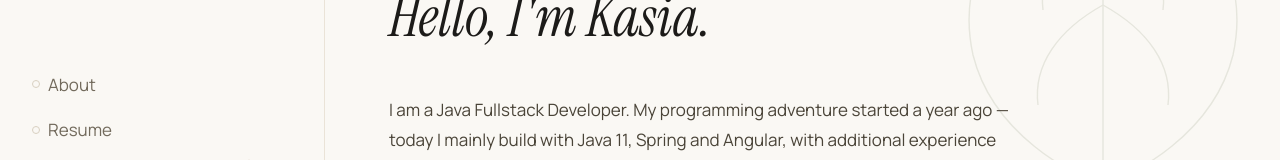
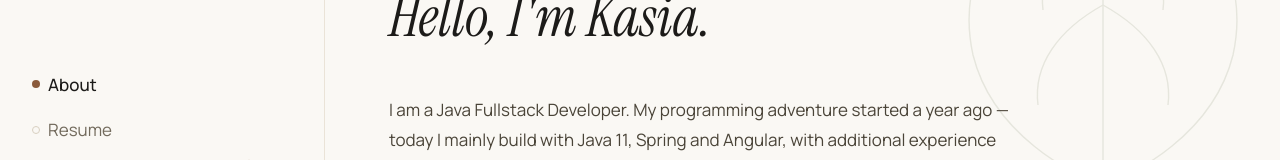
Before and after one commit to Kasia-Sikora/CV, a React (Vite) app: page / in a window 1280 px wide. Shown: the part 130-290 px from the top of the page. Built offline with nearby package versions, Linux system fonts and the light colour scheme.

Commit message:
feat: add scroll features and animation
- Add scroll progressBar - thin bar along the sidebar's right border
- Add scrollSpy nav, so active link auto-updates as sections enter
  viewport
- Fade in/Fade out sections on enter/leave viewport

```diff
--- a/src/App.tsx
+++ b/src/App.tsx
@@ -11,6 +11,7 @@ function App() {
 
   return (
     <>
+     <div className='scrollProgress'/>
       <SideBar />
       <LeafUp className="leaf up" aria-hidden="true" />
       <LeafDown className="leaf down" aria-hidden="true" />
--- a/src/components/About.tsx
+++ b/src/components/About.tsx
@@ -1,6 +1,10 @@
+import { useInView } from "../hooks/useActiveSection"
+
 const About = () => {
+  const [ref, inView] = useInView<HTMLElement>()
+
   return (
-    <section id="about" className="about sectionVerticalRhythm" >
+    <section id="about" className={`about sectionVerticalRhythm ${inView ? 'inView' : ''}`} ref={ref} >
       <p className="eyebrowLabel">About</p>
       <h1>Hello, I'm Kasia.</h1>
       <p>I am a Java Fullstack Developer. My programming adventure started a year ago — today I mainly build with Java 11, Spring and Angular, with additional experience in Python, Flask, JavaScript and PostgreSQL. I'm always open to learning new technologies.</p>
--- a/src/components/Contact.scss
+++ b/src/components/Contact.scss
@@ -38,7 +38,7 @@
 
     textarea {
       min-height: 120px;
-      resize: vertical;
+      resize: none;
     }
 
     button {
--- a/src/components/Contact.tsx
+++ b/src/components/Contact.tsx
@@ -1,14 +1,16 @@
 import { type SubmitEvent } from 'react'
 import './Contact.scss'
+import { useInView } from '../hooks/useActiveSection'
 
 const Contact = () => {
+  const [ref, inView] = useInView<HTMLElement>()
 
   const handleSubmit = (event: SubmitEvent) => {
     event.preventDefault()
   }
 
   return (
-    <section className="contact" id="contact">
+    <section className={`contact ${inView ? 'inView' : ''}`} id="contact" ref={ref}>
       <p className="eyebrowLabel">CONTACT</p>
       <h2>Let's talk.</h2>
 
--- a/src/components/Projects.tsx
+++ b/src/components/Projects.tsx
@@ -1,100 +1,9 @@
-import { useState, useCallback, Fragment, type ReactElement } from 'react';
+import { useState, useCallback, Fragment } from 'react';
 import Modal from './Modal';
 import './Projects.scss';
-import Cv from './ProjectsContent/CV';
-import Foodstuff from './ProjectsContent/Foodstuff';
-import LifeOfAnts from './ProjectsContent/LifeOfAnts';
-import ApiWars from './ProjectsContent/ApiWars';
-import Arkanoid from './ProjectsContent/Arkanoid';
-import MemoryGame from './ProjectsContent/MemoryGame';
-import FrontendChallenges from './ProjectsContent/FrontendChallenges';
 
-type Project = {
-  key: string;
-  title: string;
-  date: string;
-  description: string;
-  stack: string[];
-  img: string;
-  alt: string;
-  isLogo?: boolean;
-  Content: () => ReactElement;
-};
-
-const projects: Project[] = [
-  {
-    key: 'cv',
-    title: 'CV',
-    date: 'Aug 2020',
-    description: 'Interactive resume site with animated sections.',
-    stack: ['HTML', 'CSS', 'Angular'],
-    img: 'https://raw.githubusercontent.com/Kasia-Sikora/Web-CV/master/src/assets/Screenshot.png',
-    alt: 'CV',
-    Content: Cv,
-  },
-  {
-    key: 'foodstuff',
-    title: 'FoodStuff',
-    date: 'Apr 2020',
-    description: 'Recipe-sharing app with user accounts and search.',
-    stack: ['Spring', 'Angular'],
-    img: 'https://raw.githubusercontent.com/Kasia-Sikora/ShoppingListDemo-UI/master/src/assets/screenshots/foodstuff1.png',
-    alt: 'Foodstuff',
-    Content: Foodstuff,
-  },
-  {
-    key: 'lifeofants',
-    title: 'Life of ants',
-    date: 'Mar 2020',
-    description: 'Desktop colony simulation exploring ant behaviour',
-    stack: ['Java FX'],
-    img: 'https://raw.githubusercontent.com/Kasia-Sikora/LifeOfAnts/master/src/main/resources/Screenshot.png',
-    alt: 'Life of ants',
-    Content: LifeOfAnts,
-  },
-  {
-    key: 'apiwars',
-    title: 'API Wars',
-    date: 'Oct 2019',
-    description: 'Data table pulling from public APIs.',
-    stack: ['Python', 'JavaScript', 'HTML', 'CSS'],
-    img: 'https://raw.githubusercontent.com/Kasia-Sikora/API-WARS/master/static/img/Screenshot.png',
-    alt: 'API Wars',
-    Content: ApiWars,
-  },
-  {
-    key: 'arkanoid',
-    title: 'Arkanoid',
-    date: 'Oct 2019',
-    description: 'A canvas-based Arkanoid clone with paddle physics and level progression.',
-    stack: ['JavaScript', 'CSS', 'HTML'],
-    img: 'https://raw.githubusercontent.com/Kasia-Sikora/arkanoid/master/static/img/Screenshot.png',
-    alt: 'Arkanoid',
-    Content: Arkanoid,
-  },
-  {
-    key: 'memorygame',
-    title: 'Memory Game',
-    date: 'Oct 2019',
-    description: 'Classic card-matching game.',
-    stack: ['JavaScript', 'Python'],
-    img: 'https://raw.githubusercontent.com/Kasia-Sikora/MemoryGame/master/MemoryGame.jpg',
-    alt: 'Memory Game',
-    Content: MemoryGame,
-  },
-  {
-    key: 'frontend-challenges',
-    title: 'Frontend Mentor Challenges',
-    date: '2020',
-    description:
-      'A collection of Frontend Mentor challenge solutions — responsive layouts built pixel-precise from design specs',
-    stack: ['JavaScript', 'SCSS', 'HTML'],
-    img: 'https://www.frontendmentor.io/images/logo-desktop.svg',
-    alt: 'Frontend Mentor logo',
-    isLogo: true,
-    Content: FrontendChallenges,
-  },
-];
+import { useInView } from '../hooks/useActiveSection';
+import { projects } from './ProjectsContent/ProjectsData';
 
 const projectsByKey = new Map(projects.map((project) => [project.key, project]));
 
@@ -109,10 +18,11 @@ const Projects = () => {
   const [selectedKey, setSelectedKey] = useState<string>();
   const selected = selectedKey ? projectsByKey.get(selectedKey) : undefined;
   const closeModal = useCallback(() => setSelectedKey(undefined), []);
+  const [ref, inView] = useInView<HTMLElement>()
 
   return (
     <>
-      <section className="projects sectionVerticalRhythm" id="projects">
+      <section className={`projects sectionVerticalRhythm ${inView? 'inView': ''}`} id="projects" ref={ref}>
         <p className="eyebrowLabel">Projects</p>
         <h2>Selected work</h2>
         <div className="cardsContainer">
--- /dev/null
+++ b/src/components/ProjectsContent/ProjectsData.ts
@@ -0,0 +1,95 @@
+import Cv from './CV';
+import Foodstuff from './Foodstuff';
+import LifeOfAnts from './LifeOfAnts';
+import ApiWars from './ApiWars';
+import Arkanoid from './Arkanoid';
+import MemoryGame from './MemoryGame';
+import FrontendChallenges from './FrontendChallenges';
+import type { ReactElement } from 'react';
+
+type Project = {
+  key: string;
+  title: string;
+  date: string;
+  description: string;
+  stack: string[];
+  img: string;
+  alt: string;
+  isLogo?: boolean;
+  Content: () => ReactElement;
+};
+
+export const projects: Project[] = [
+  {
+    key: 'cv',
+    title: 'CV',
+    date: 'Aug 2020',
+    description: 'Interactive resume site with animated sections.',
+    stack: ['HTML', 'CSS', 'Angular'],
+    img: 'https://raw.githubusercontent.com/Kasia-Sikora/Web-CV/master/src/assets/Screenshot.png',
+    alt: 'CV',
+    Content: Cv,
+  },
+  {
+    key: 'foodstuff',
+    title: 'FoodStuff',
+    date: 'Apr 2020',
+    description: 'Recipe-sharing app with user accounts and search.',
+    stack: ['Spring', 'Angular'],
+    img: 'https://raw.githubusercontent.com/Kasia-Sikora/ShoppingListDemo-UI/master/src/assets/screenshots/foodstuff1.png',
+    alt: 'Foodstuff',
+    Content: Foodstuff,
+  },
+  {
+    key: 'lifeofants',
+    title: 'Life of ants',
+    date: 'Mar 2020',
+    description: 'Desktop colony simulation exploring ant behaviour',
+    stack: ['Java FX'],
+    img: 'https://raw.githubusercontent.com/Kasia-Sikora/LifeOfAnts/master/src/main/resources/Screenshot.png',
+    alt: 'Life of ants',
+    Content: LifeOfAnts,
+  },
+  {
+    key: 'apiwars',
+    title: 'API Wars',
+    date: 'Oct 2019',
+    description: 'Data table pulling from public APIs.',
+    stack: ['Python', 'JavaScript', 'HTML', 'CSS'],
+    img: 'https://raw.githubusercontent.com/Kasia-Sikora/API-WARS/master/static/img/Screenshot.png',
+    alt: 'API Wars',
+    Content: ApiWars,
+  },
+  {
+    key: 'arkanoid',
+    title: 'Arkanoid',
+    date: 'Oct 2019',
+    description: 'A canvas-based Arkanoid clone with paddle physics and level progression.',
+    stack: ['JavaScript', 'CSS', 'HTML'],
+    img: 'https://raw.githubusercontent.com/Kasia-Sikora/arkanoid/master/static/img/Screenshot.png',
+    alt: 'Arkanoid',
+    Content: Arkanoid,
+  },
+  {
+    key: 'memorygame',
+    title: 'Memory Game',
+    date: 'Oct 2019',
+    description: 'Classic card-matching game.',
+    stack: ['JavaScript', 'Python'],
+    img: 'https://raw.githubusercontent.com/Kasia-Sikora/MemoryGame/master/MemoryGame.jpg',
+    alt: 'Memory Game',
+    Content: MemoryGame,
+  },
+  {
+    key: 'frontend-challenges',
+    title: 'Frontend Mentor Challenges',
+    date: '2020',
+    description:
+      'A collection of Frontend Mentor challenge solutions — responsive layouts built pixel-precise from design specs',
+    stack: ['JavaScript', 'SCSS', 'HTML'],
+    img: 'https://www.frontendmentor.io/images/logo-desktop.svg',
+    alt: 'Frontend Mentor logo',
+    isLogo: true,
+    Content: FrontendChallenges,
+  },
+];
--- a/src/components/Resume.tsx
+++ b/src/components/Resume.tsx
@@ -4,6 +4,7 @@ import Education from "./ResumeContent/Edu"
 import Skills from "./ResumeContent/Skills"
 import WorkExp from "./ResumeContent/WorkExp"
 import Testimonials from "./ResumeContent/Testimonials";
+import { useInView } from '../hooks/useActiveSection';
 
 type TabName = 'skills' | 'workExperience' | 'education' | 'testimonials';
 
@@ -12,8 +13,10 @@ type Tabs = {
   label: string
 }
 const tabNameArr: Tabs[] = [{ id: 'skills', label: 'Skills' }, { id: 'workExperience', label: 'Work Experience' }, { id: 'education', label: 'Education' }, { id: 'testimonials', label: "Testimonials" }]
+
 const Resume = () => {
   const [activeTab, setActiveTab] = useState<TabName>('skills')
+  const [ref, inView] = useInView<HTMLElement>()
 
   const getComponent = (id: TabName) => {
     switch (id) {
@@ -31,7 +34,7 @@ const Resume = () => {
   }
 
   return (
-    <section className="resume sectionVerticalRhythm" id="resume">
+    <section className={`resume sectionVerticalRhythm ${inView? 'inView': ''}`} id="resume" ref={ref}>
       <p className="eyebrowLabel">Resume</p>
       <h2>Skills & experience</h2>
       <div className="tab">
--- a/src/components/SideBar.scss
+++ b/src/components/SideBar.scss
@@ -64,7 +64,6 @@ aside {
       display: none;
     }
 
-    // roomier tap target on the mobile icon bar
     a {
       padding: 6px;
     }
@@ -98,6 +97,10 @@ aside {
         &.active .pill {
           border-color: transparent;
           background-color: var(--accent);
+        }
+
+        &:hover .pill {
+          border-color: var(--accent);
         }
       }
     }
--- a/src/components/SideBar.tsx
+++ b/src/components/SideBar.tsx
@@ -1,5 +1,5 @@
 import './SideBar.scss'
-import { useState, type ReactElement } from "react";
+import { type ReactElement } from "react";
 import githubLogo from "./../assets/github.png"
 import linkedInLogo from "./../assets/linkedin-icon-black.png"
 import photo from "./../assets/zdjecieCV.png"
@@ -7,14 +7,14 @@ import PersonIcon from '../assets/person.svg?react'
 import DocIcon from '../assets/doc.svg?react'
 import ProjectsIcon from '../assets/projects.svg?react'
 import ContactIcon from '../assets/contact.svg?react'
+import { useActiveSection } from '../hooks/useActiveSection';
 
 type ActiveSection = 'about' | 'resume' | 'projects' | 'contact'
 
 const sections: ActiveSection[] = ['about', 'resume', 'projects', 'contact']
 
 const Sidebar = () => {
-  const [activeSection, setActiveSection] = useState<ActiveSection>()
-
+  const active: ActiveSection = useActiveSection(sections)
 
   const getIcon = (section: ActiveSection): ReactElement => {
     switch (section) {
@@ -43,7 +43,7 @@ const Sidebar = () => {
         </div>
         <nav>
           {sections.map(section => (
-            <a href={`#${section}`} key={section} onClick={() => setActiveSection(section)} className={`${section === activeSection ? 'active' : ''}`} aria-label={section}><div className='pill' aria-hidden="true" />{getIcon(section)}<span>{section}</span></a>
+            <a href={`#${section}`} key={section} className={`${section === active ? 'active' : ''}`} aria-label={section}><div className='pill' aria-hidden="true" />{getIcon(section)}<span>{section}</span></a>
           ))}
         </nav>
       </div>
--- /dev/null
+++ b/src/hooks/useActiveSection.ts
@@ -0,0 +1,33 @@
+import { useEffect, useRef, useState } from "react";
+
+export function useActiveSection<T extends string>(ids: readonly T[]): T {
+  const [active, setActive] = useState<T>(ids[0])
+  useEffect(() => {
+    const obs = new IntersectionObserver(
+      (entries) => entries.forEach((e) => e.isIntersecting && setActive(e.target.id as T)),
+      { rootMargin: '-45% 0px -50% 0px' } // "active" when the section hits mid-viewport
+    )
+    ids.forEach((id) => { const el = document.getElementById(id); if (el) obs.observe(el) })
+    return () => obs.disconnect()
+  }, [ids.join(',')])
+  return active
+}
+
+
+export function useInView<T extends Element>(rootMargin = '-15% 0px -15% 0px') {
+  const ref = useRef<T>(null)
+  const [inView, setInView] = useState(false)
+
+  useEffect(() => {
+    const el = ref.current
+    if (!el) return
+    const obs = new IntersectionObserver(
+      ([entry]) => setInView(entry.isIntersecting),
+      { rootMargin }
+    )
+    obs.observe(el)
+    return () => obs.disconnect()
+  }, [rootMargin])
+
+  return [ref, inView] as const
+}
```
Also changed, not shown: src/App.scss (+31 -0 lines).
